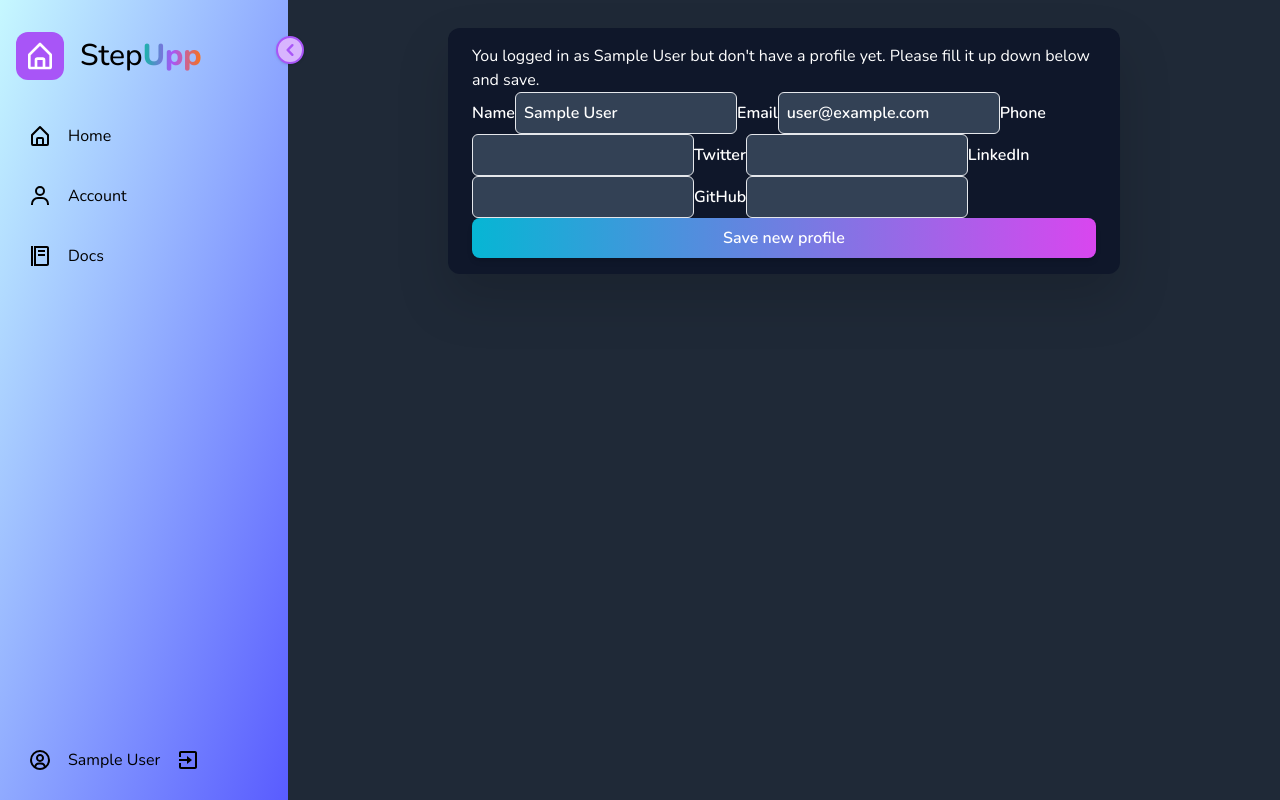
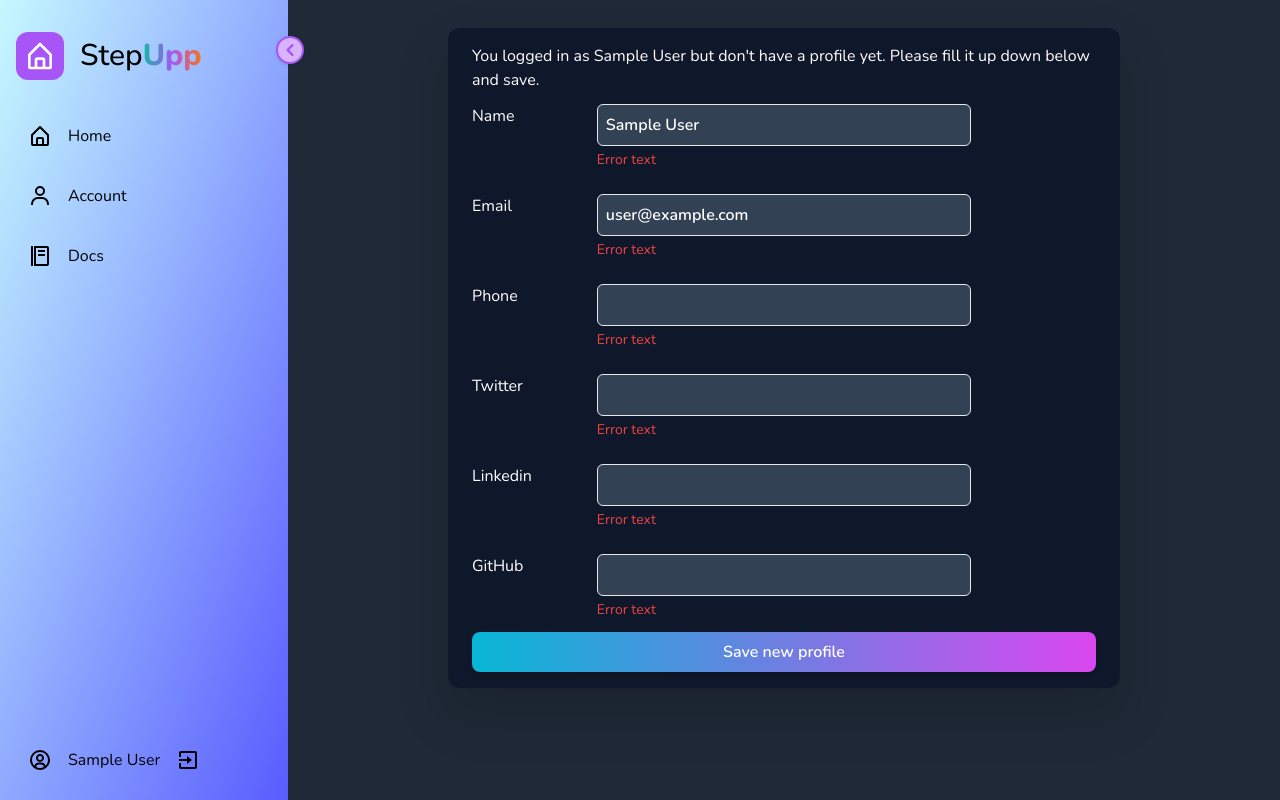
Before and after one commit to ephimoff/step-upp, a Next.js app: page /profile in a window 1280 px wide. Built offline with nearby package versions, Linux system fonts and the light colour scheme; no server answers; the database is empty; sample sign-in values are in the browser's storage.

Commit message:
refactored into a separate component

```diff
--- a/src/components/ProfileFormInput.tsx
+++ b/src/components/ProfileFormInput.tsx
@@ -4,41 +4,53 @@ type ProfileFormInputProps = {
   name: string;
   type: 'text' | 'email';
   onChange: any;
-  onBlur: any;
   value: string;
-  errors: any;
-  touched: any;
+  // errors: any;
 };
 
 const ProfileFormInput = ({
   name,
   type,
   onChange,
-  onBlur,
   value,
-  errors,
-  touched,
 }: ProfileFormInputProps) => {
   const { data: session } = useSession();
 
   return (
-    <>
-      <label htmlFor={name} className="w-1/4 font-thin">
+    <div className="flex items-start py-3">
+      <label htmlFor={name} className="w-1/5 font-thin">
         {name}
       </label>
-      <input
-        type={type}
-        id={name}
-        name={name}
-        onChange={onChange}
-        onBlur={onBlur}
-        value={value as string}
-        className="w-3/4 rounded-md p-2 text-black"
-      />
-      <span className="absolute w-3/4 font-thin text-red-500">
-        {/* {errors.email && touched.email && errors.email} */}
-      </span>
-    </>
+      <div className="w-4/5">
+        <input
+          className="w-3/4 rounded-md border bg-slate-700 p-2"
+          type={type}
+          id={name}
+          name="name"
+          value={value}
+          onChange={onChange}
+        />
+        <div className="mt-1 text-sm font-thin text-red-500">Error text</div>
+      </div>
+    </div>
+
+    // <>
+    //   <label htmlFor={name} className="w-1/4 font-thin">
+    //     {name}
+    //   </label>
+    //   <input
+    //     type={type}
+    //     id={name}
+    //     name={name}
+    //     onChange={onChange}
+    //     onBlur={onBlur}
+    //     value={value as string}
+    //     className="w-3/4 rounded-md p-2 text-black"
+    //   />
+    //   <span className="absolute w-3/4 font-thin text-red-500">
+    //     {/* {errors.email && touched.email && errors.email} */}
+    //   </span>
+    // </>
   );
 };
 export default ProfileFormInput;
--- a/src/pages/profile.tsx
+++ b/src/pages/profile.tsx
@@ -2,10 +2,12 @@ import { useSession, getSession } from 'next-auth/react';
 import Sidebar from '@/components/Sidebar';
 // import ProfileForm from '@/components/ProfileForm';
 import { useState, useEffect } from 'react';
+import { Profile as ProfileType } from '@prisma/client';
+import ProfileFormInput from '@/components/ProfileFormInput';
 
 export default function Profile() {
   const { data: session, status } = useSession();
-  const [profile, setProfile] = useState(null);
+  const [profile, setProfile] = useState<ProfileType | null>(null);
   const [name, setName] = useState<string>(session!.user!.name as string);
   const [email, setEmail] = useState<string>(session!.user!.email as string);
   const [phone, setPhone] = useState<string>('');
@@ -17,17 +19,17 @@ export default function Profile() {
   useEffect(() => {
     const fetchProfile = async (email: string) => {
       const res = await fetch(`/api/profile?email=${email}`);
-      const profile = await res.json();
+      const profile: ProfileType = await res.json();
       // console.log('useEffect: ');
       // console.log(profile);
       if (res.status === 200) {
         setProfile(profile);
         setName(profile.name);
         setEmail(profile.email);
-        setPhone(profile.phone);
-        setTwitter(profile.twitter);
-        setLinkedin(profile.linkedin);
-        setGithub(profile.github);
+        setPhone(profile.phone as string);
+        setTwitter(profile.twitter as string);
+        setLinkedin(profile.linkedin as string);
+        setGithub(profile.github as string);
       } else {
         setProfile(null);
       }
@@ -88,6 +90,55 @@ export default function Profile() {
                 </p>
               )}
               <form onSubmit={handleSubmit}>
+                <ProfileFormInput
+                  name={'Name'}
+                  type="text"
+                  onChange={(e: React.ChangeEvent<HTMLInputElement>) =>
+                    setName(e.target.value)
+                  }
+                  value={name}
+                />
+                <ProfileFormInput
+                  name={'Email'}
+                  type="email"
+                  onChange={(e: React.ChangeEvent<HTMLInputElement>) =>
+                    setEmail(e.target.value)
+                  }
+                  value={email}
+                />
+                <ProfileFormInput
+                  name={'Phone'}
+                  type="text"
+                  onChange={(e: React.ChangeEvent<HTMLInputElement>) =>
+                    setPhone(e.target.value)
+                  }
+                  value={phone}
+                />
+                <ProfileFormInput
+                  name={'Twitter'}
+                  type="text"
+                  onChange={(e: React.ChangeEvent<HTMLInputElement>) =>
+                    setTwitter(e.target.value)
+                  }
+                  value={twitter}
+                />
+                <ProfileFormInput
+                  name={'Linkedin'}
+                  type="text"
+                  onChange={(e: React.ChangeEvent<HTMLInputElement>) =>
+                    setLinkedin(e.target.value)
+                  }
+                  value={linkedin}
+                />
+                <ProfileFormInput
+                  name={'GitHub'}
+                  type="text"
+                  onChange={(e: React.ChangeEvent<HTMLInputElement>) =>
+                    setGithub(e.target.value)
+                  }
+                  value={github}
+                />
+                {/* <div>
                   <label htmlFor="name" className="">
                     Name
                   </label>
@@ -99,6 +150,8 @@ export default function Profile() {
                     value={name}
                     onChange={(e) => setName(e.target.value)}
                   />
+                  <span>Required</span>
+                </div>
                 <label htmlFor="email" className="">
                   Email
                 </label>
@@ -153,7 +206,7 @@ export default function Profile() {
                   className="rounded-md border bg-slate-700 p-2"
                   value={github}
                   onChange={(e) => setGithub(e.target.value)}
-                />
+                />*/}
                 <button
                   type="submit"
                   className="w-full rounded-lg bg-gradient-to-r from-cyan-500 to-fuchsia-500 py-2 shadow-md hover:bg-gradient-to-l"
```
Also changed, not shown: 1 other file (tests, documents, lock files or other folders). Lines whose indentation alone changed are shown as unchanged.
